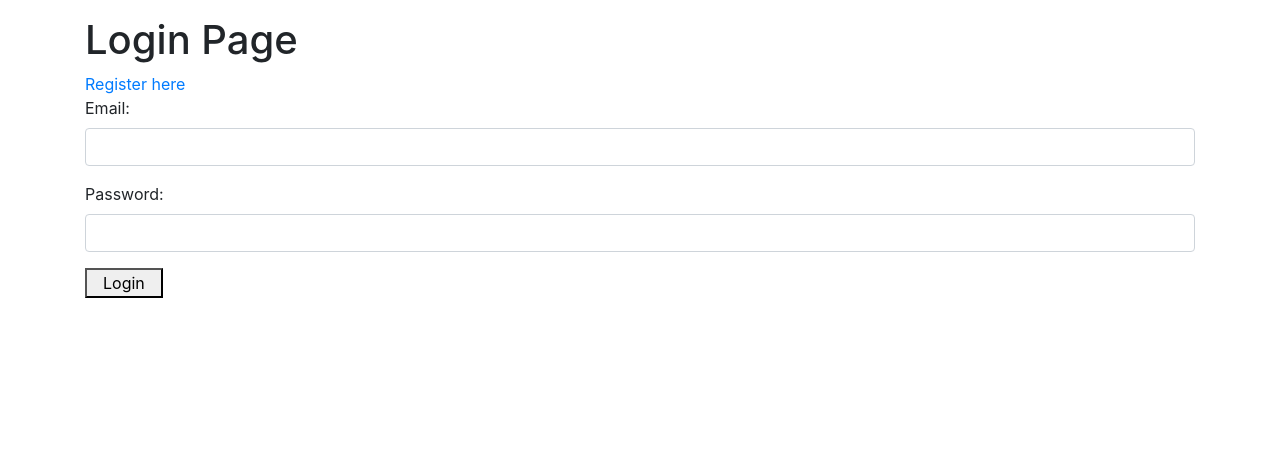
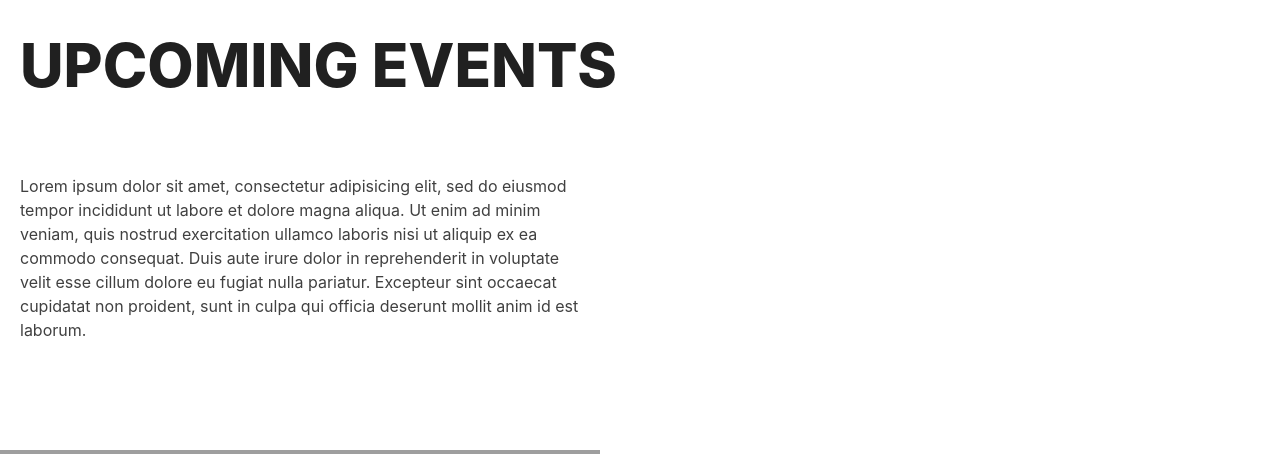
Before and after one commit to Ebubeukeka/Free_Harvest_Day, a Django app: page / in a window 1280 px wide. Shown: the top 454 px of the page. Before the commit the page ends 298 px from the top, so only its background shows below. Run offline with Django 3.2, Linux system fonts and the light colour scheme; parts of the project's set-up code (start-up, migrations or seed data) failed here and were passed over; some libraries are stand-ins or nearby versions; grey boxes are pictures that could not be loaded.

Commit message:
new events

```diff
--- /dev/null
+++ b/apps/free_harvest_day_app/static/css/style_events.css
@@ -0,0 +1,108 @@
+body {
+    font-family: 'Montserrat', sans-serif;
+    text-align: center;
+  }
+
+  div {
+    display: inline-block;
+  }
+
+  .bigger {
+    margin: 0;
+    font-size: 60px;
+    font-weight: 800;
+    padding: 20px;
+    text-transform: uppercase;
+    color: #202020;
+    display: inline-block;
+    position: relative;
+  }
+
+  .text {
+    max-width: 600px;
+    width: 100%;
+    line-height: 24px;
+    text-align: left;
+    color: #404040;
+    padding: 20px;
+  }
+  .text.txt-center {
+    text-align: center;
+  }
+  .text a {
+    color: #0fe4d2;
+  }
+
+  .has-animation {
+    position: relative;
+  }
+  .has-animation p, .has-animation img {
+    opacity: 0;
+  }
+  .has-animation.animate-in p, .has-animation.animate-in img {
+    animation: textHidden 0.1s 1.1s forwards;
+  }
+  .has-animation.animate-in:before, .has-animation.animate-in:after {
+    content: '';
+    position: absolute;
+    top: 0;
+    right: 0;
+    height: 100%;
+    z-index: 10;
+  }
+  .has-animation.animate-in:before {
+    background-color: teal;
+  }
+  .has-animation.animate-in:after {
+    background-color: yellowgreen;
+    animation-delay: .5s;
+  }
+  .has-animation.animation-ltr.animate-in:before {
+    animation: revealLTR 1.8s ease;
+  }
+  .has-animation.animation-ltr.animate-in:after {
+    animation: revealLTR 1s .6s ease;
+  }
+  .has-animation.animation-rtl.animate-in:before {
+    animation: revealRTL 1.8s ease;
+  }
+  .has-animation.animation-rtl.animate-in:after {
+    animation: revealRTL 1s .6s ease;
+  }
+
+  @keyframes revealRTL {
+    0% {
+      width: 0;
+      right: 0;
+    }
+    65% {
+      width: 100%;
+      right: 0;
+    }
+    100% {
+      width: 0;
+      right: 100%;
+    }
+  }
+  @keyframes revealLTR {
+    0% {
+      width: 0;
+      left: 0;
+    }
+    65% {
+      width: 100%;
+      left: 0;
+    }
+    100% {
+      width: 0;
+      left: 100%;
+    }
+  }
+  @keyframes textHidden {
+    0% {
+      opacity: 0;
+    }
+    100% {
+      opacity: 1;
+    }
+  }
--- /dev/null
+++ b/apps/free_harvest_day_app/static/js/leaf.js
@@ -0,0 +1,7 @@
+$(document).ready(function () {
+    $('.has-animation').each(function (index) {
+        $(this).delay($(this).data('delay')).queue(function () {
+            $(this).addClass('animate-in');
+        });
+    });
+});
--- a/apps/free_harvest_day_app/templates/events.html
+++ b/apps/free_harvest_day_app/templates/events.html
@@ -1,18 +1,47 @@
 <!DOCTYPE html>
 <html lang="en">
+
 <head>
     {% load static%}
+    <link href="//maxcdn.bootstrapcdn.com/bootstrap/4.1.1/css/bootstrap.min.css" rel="stylesheet" id="bootstrap-css">
+
     <meta charset="UTF-8">
     <meta name="viewport" content="width=device-width, initial-scale=1.0">
     <meta http-equiv="X-UA-Compatible" content="ie=edge">
     <link rel="stylesheet" href="https://stackpath.bootstrapcdn.com/bootstrap/4.3.1/css/bootstrap.min.css"
         integrity="sha384-ggOyR0iXCbMQv3Xipma34MD+dH/1fQ784/j6cY/iJTQUOhcWr7x9JvoRxT2MZw1T" crossorigin="anonymous">
+    <link rel="stylesheet" href="{% static 'css/style_events.css'%}">
+    <link href="//maxcdn.bootstrapcdn.com/bootstrap/4.1.1/css/bootstrap.min.css" rel="stylesheet" id="bootstrap-css">
+
     <title>Events</title>
 </head>
+
 <body>
-    <h1>UpComing Events:</h1>
-    <div class="container mt-3">
-            <img src="{% static 'free_harvest_day_app/images/events-logo.png' %}" alt="Events">
+    <div class="has-animation animation-ltr" data-delay="10">
+        <p class="bigger">Upcoming Events </p>
+    </div>
+
+    <br>
+    <br>
+
+    <div class="has-animation animation-rtl" data-delay="1000">
+        <p class="text">Lorem ipsum dolor sit amet, consectetur adipisicing elit, sed do eiusmod tempor incididunt ut
+            labore et dolore magna aliqua. Ut enim ad minim veniam, quis nostrud exercitation ullamco laboris nisi ut
+            aliquip ex ea commodo consequat. Duis aute irure dolor in reprehenderit in voluptate velit esse cillum
+            dolore eu fugiat nulla pariatur. Excepteur sint occaecat cupidatat non proident, sunt in culpa qui officia
+            deserunt mollit anim id est laborum.</p>
+    </div>
+    <br>
+    <br>
+
+    <br>
+    <br>
+    <div class="has-animation animation-rtl" data-delay="2000">
+        <img src="https://placeimg.com/640/480/nature" width="600" />
+    </div>
+    <script src="//maxcdn.bootstrapcdn.com/bootstrap/4.1.1/js/bootstrap.min.js"></script>
+    <script src="//cdnjs.cloudflare.com/ajax/libs/jquery/3.2.1/jquery.min.js"></script>
+    <script src="{% static 'js/leaf.js' %}"></script>
 </body>
 
 </html>
--- a/apps/free_harvest_day_app/templates/login.html
+++ b/apps/free_harvest_day_app/templates/login.html
@@ -1,4 +1,62 @@
-{% load static %}
+<!DOCTYPE html>
+<html lang="en">
+
+<head>
+    {% load static%}
+    <meta charset="UTF-8">
+    <meta name="viewport" content="width=device-width, initial-scale=1.0">
+    <meta http-equiv="X-UA-Compatible" content="ie=edge">
+    <link rel="stylesheet" href="https://stackpath.bootstrapcdn.com/bootstrap/4.3.1/css/bootstrap.min.css"
+        integrity="sha384-ggOyR0iXCbMQv3Xipma34MD+dH/1fQ784/j6cY/iJTQUOhcWr7x9JvoRxT2MZw1T" crossorigin="anonymous">
+    <link href="//maxcdn.bootstrapcdn.com/bootstrap/4.1.1/css/bootstrap.min.css" rel="stylesheet" id="bootstrap-css">
+    <script src="//maxcdn.bootstrapcdn.com/bootstrap/4.1.1/js/bootstrap.min.js"></script>
+    <script src="//cdnjs.cloudflare.com/ajax/libs/jquery/3.2.1/jquery.min.js"></script>
+    <title>Events</title>
+</head>
+
+<body>
+    <br>
+    <div class="has-animation animation-ltr" data-delay="10">
+        <p class="bigger"> Upcoming Events </p>
+    </div>
+
+    <br>
+    <br>
+
+    <div class="has-animation animation-rtl" data-delay="1000">
+        <p class="text">The upcoming event are as followed:</p>
+    </div>
+    <br>
+    <br>
+
+    <br>
+    <br>
+    <div class="has-animation animation-rtl" data-delay="2000">
+        <img src="https://placeimg.com/640/480/nature" width="600" />
+    </div>
+</body>
+
+</html>
+
+
+
+
+
+
+
+
+
+
+
+
+
+
+
+
+
+
+
+<!--
 <!DOCTYPE html>
 <html lang="en">
 
@@ -8,13 +66,13 @@
     <meta http-equiv="X-UA-Compatible" content="ie=edge">
     <link rel="stylesheet" href="https://stackpath.bootstrapcdn.com/bootstrap/4.3.1/css/bootstrap.min.css"
         integrity="sha384-ggOyR0iXCbMQv3Xipma34MD+dH/1fQ784/j6cY/iJTQUOhcWr7x9JvoRxT2MZw1T" crossorigin="anonymous">
-    <!-- <style>
+    <style>
         .bg-garden {
             background-image: url("{% static 'images/community_garden.jpg'%}");
             background-size: cover;
 
         }
-    </style> -->
+    </style>
     <title>Login</title>
 </head>
 
@@ -47,4 +105,4 @@
 
 </body>
 
-</html>
+</html> -->
--- a/apps/free_harvest_day_app/templates/welcome.html
+++ b/apps/free_harvest_day_app/templates/welcome.html
@@ -15,7 +15,7 @@
 <body>
     <h1>Welcome</h1>
     <div class="container mt-3">
-            <img src="{% static 'free_harvest_day_app/images/harvest pic.png' %}" alt="Locally Grown">
+            <img src="{% static 'free_harvest_day_app/images/harvest pic.jpg' %}" alt="Locally Grown">
         <header>
             <p><span class="">Call Us:(123)456-7890</span>
             </p>
--- a/apps/free_harvest_day_app/views.py
+++ b/apps/free_harvest_day_app/views.py
@@ -1,10 +1,10 @@
 from django.shortcuts import render, redirect, HttpResponse
 from .models import *
 from django.contrib import messages
-import bcrypt
+# import bcrypt
 
 def index(request):
-    return render(request, 'login.html')
+    return render(request, 'events.html')
 
 
 def register(request):
```
Also changed, not shown: apps/free_harvest_day_app/static/images/harvest pic.jpg (added).
